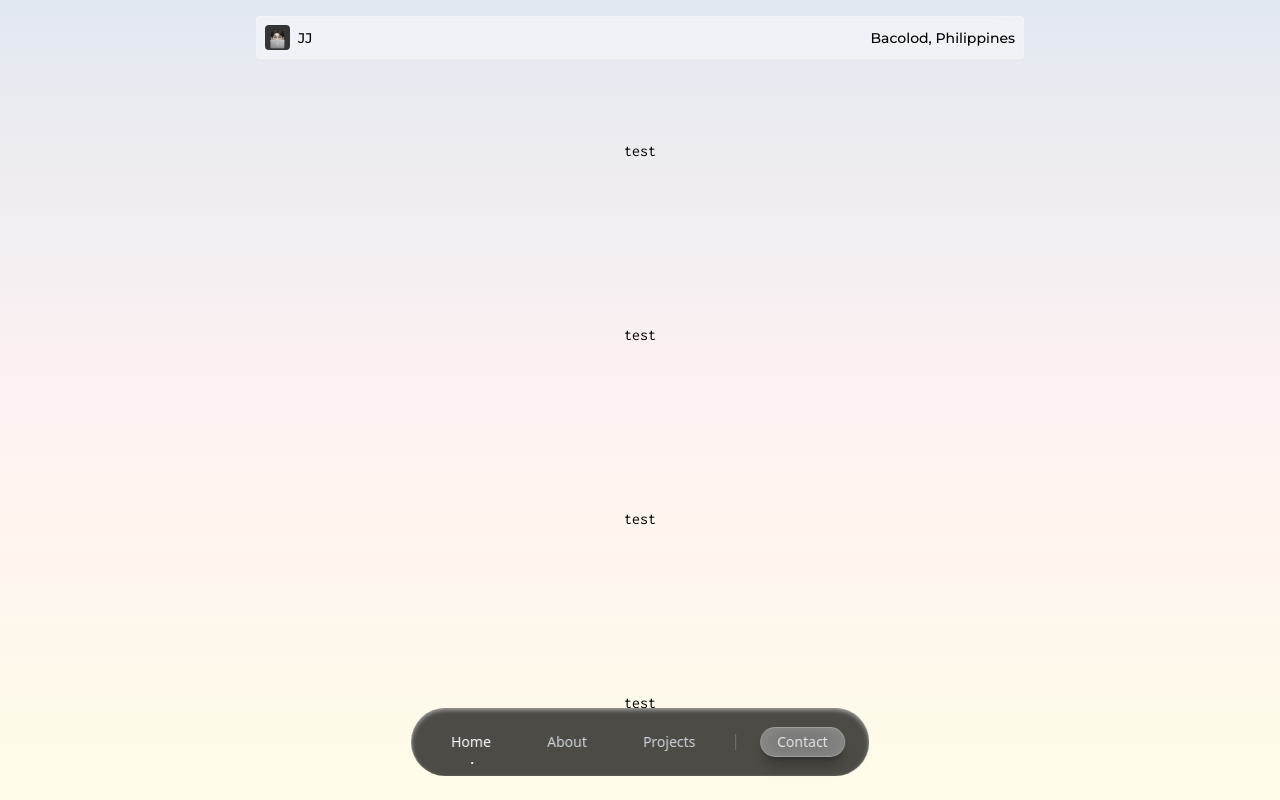
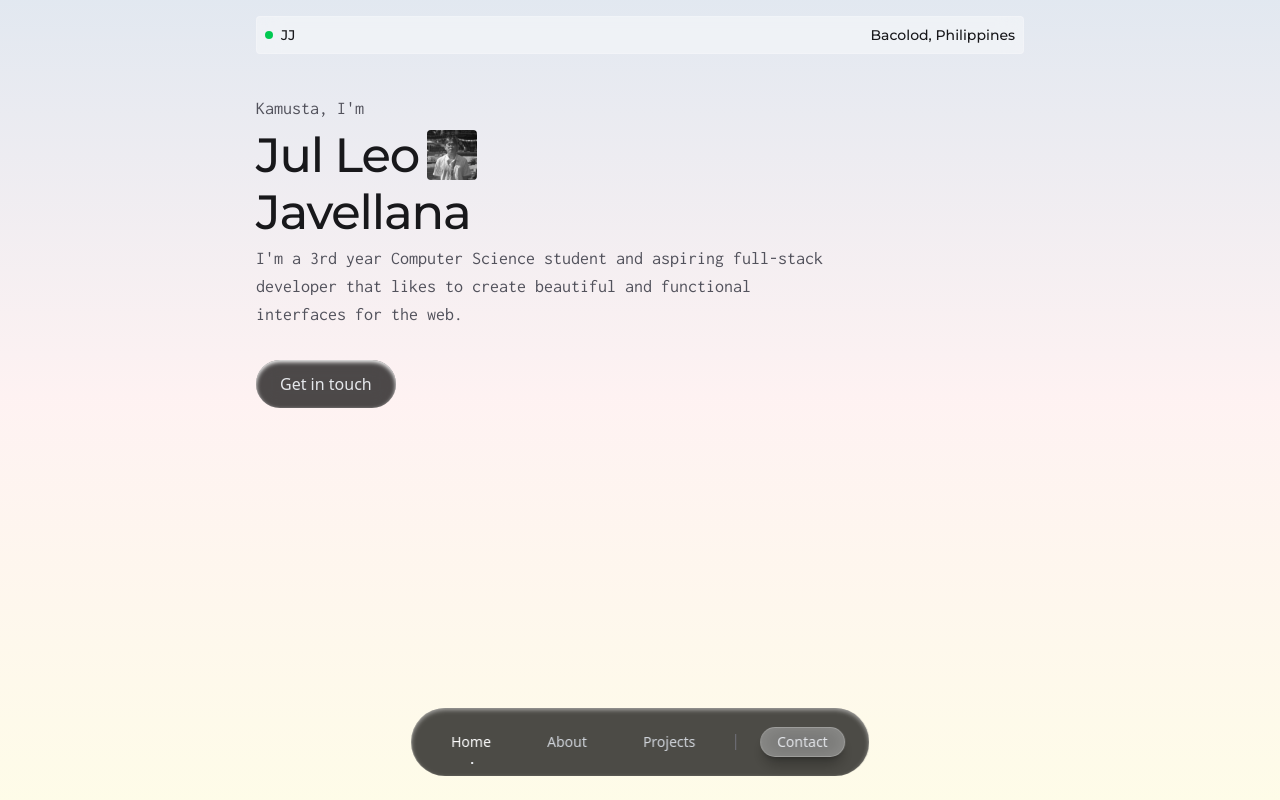
Before and after one commit to gen1chiro/portfolio, a Next.js app: page / in a window 1280 px wide. Shown: the top 800 px of the page. Built offline with nearby package versions, Linux system fonts and the light colour scheme.

Commit message:
feat: hero section

```diff
--- a/app/globals.css
+++ b/app/globals.css
@@ -7,10 +7,12 @@
 
     h1, h2, h3, h4, h5, h6 {
         font-family: var(--font-montserrat);
+        @apply text-zinc-900;
     }
 
     p {
         font-family: var(--font-inconsolata);
+        @apply text-zinc-900;
     }
 }
 
@@ -36,3 +38,17 @@
 @utility transition-transform-smooth {
     @apply transition-transform duration-300 ease-in-out;
 }
+
+@utility main-text {
+    @apply text-5xl font-medium tracking-tight;
+}
+
+@utility sub-text {
+    @apply text-lg text-zinc-600;
+}
+
+/*@utility shadow-inner-lg {*/
+/*    box-shadow: 0 0 10px 6px rgba(255,255,255,0.75) inset;*/
+/*    -webkit-box-shadow: 0 0 10px 6px rgba(255,255,255,0.75) inset;*/
+/*    -moz-box-shadow: 0 0 10px 6px rgba(255,255,255,0.75) inset;*/
+/*}*/
--- a/app/page.tsx
+++ b/app/page.tsx
@@ -1,14 +1,9 @@
+import Hero from '@/components/hero';
 
 export default function Home() {
   return (
     <div className="w-responsive flex flex-col justify-center items-center">
-        <p className='py-20'>test</p>
-        <p className='py-20'>test</p>
-        <p className='py-20'>test</p>
-        <p className='py-20'>test</p>
-        <p className='py-20'>test</p>
-        <p className='py-20'>test</p>
-        <p className='py-20'>test</p>
+        <Hero />
     </div>
   );
 }
--- a/components/header.tsx
+++ b/components/header.tsx
@@ -6,13 +6,14 @@ export default function Header() {
         <header className='w-responsive sticky top-4 z-50 bg-glass-white rounded-sm mt-4 font-medium text-sm'>
             <div className='w-full flex justify-between items-center p-2'>
                 <div className='flex justify-center items-center gap-2'>
-                    <Image
-                        src={headerImage}
-                        alt='profile photo'
-                        width={25}
-                        height={25}
-                        className='rounded-sm grayscale-50'
-                    />
+                    {/*<Image*/}
+                    {/*    src={headerImage}*/}
+                    {/*    alt='profile photo'*/}
+                    {/*    width={25}*/}
+                    {/*    height={25}*/}
+                    {/*    className='rounded-sm grayscale-50'*/}
+                    {/*/>*/}
+                    <div className='w-[6px] h-[6px] sm:w-[8px] sm:h-[8px] bg-green-500 rounded-full' />
                     <h1>JJ</h1>
                 </div>
                 <h1>Bacolod, Philippines</h1>
--- /dev/null
+++ b/components/hero-button.tsx
@@ -0,0 +1,13 @@
+import { motion } from 'motion/react';
+
+export default function HeroButton() {
+    return (
+        <motion.button
+            whileHover={{ scale: 1.02 }}
+            whileTap={{ scale: 0.98 }}
+            className='bg-glass-dark rounded-full px-6 py-3 text-gray-200 shadow-inner shadow-white'
+        >
+            Get in touch
+        </motion.button>
+    )
+}
--- /dev/null
+++ b/components/hero.tsx
@@ -0,0 +1,33 @@
+'use client';
+
+import Image from 'next/image';
+import { motion } from 'motion/react';
+import profilePicture from '@/public/images/profile.jpg';
+import HeroButton from '@/components/hero-button';
+
+export default function Hero() {
+    return (
+        <section className='w-full mt-10 flex flex-col justify-center items-start gap-8'>
+            <div className='w-11/12 sm:w-3/4 flex flex-col justify-center items-start gap-2'>
+                <p className='sub-text'>Kamusta, I'm</p>
+                <div className='flex justify-center items-center gap-2'>
+                    <h1 className='main-text'>Jul Leo</h1>
+                    <motion.div
+                        whileHover={{ scale: 1.05, rotate: 5 }}
+                        transition={{ type: "spring", stiffness: 300, damping: 20 }}
+                        className='w-[50px] h-[50px]'>
+                        <Image
+                            src={profilePicture}
+                            alt='profile picture'
+                            className='rounded-sm grayscale hover:grayscale-50'
+                            style={{ objectFit: 'cover' }}
+                        />
+                    </motion.div>
+                </div>
+                <h1 className='main-text'>Javellana</h1>
+                <p className='sub-text'>I'm a 3rd year Computer Science student and aspiring full-stack developer that likes to create beautiful and functional interfaces for the web.</p>
+            </div>
+            <HeroButton />
+        </section>
+    )
+}
```
Also changed, not shown: public/images/profile.jpg (added).
